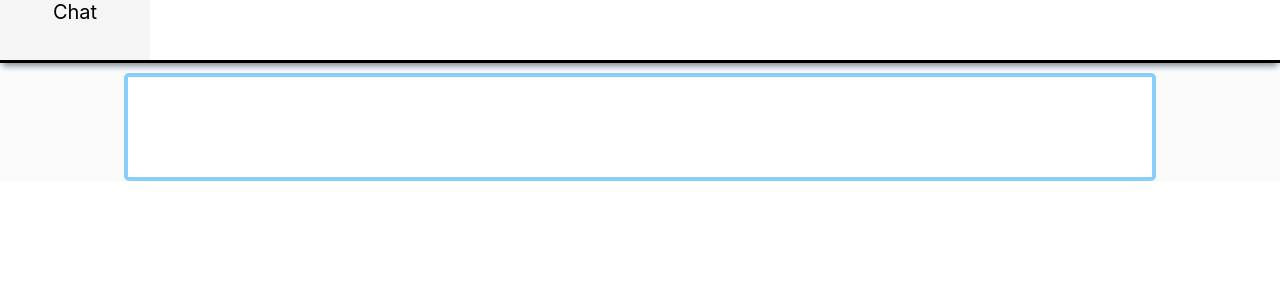
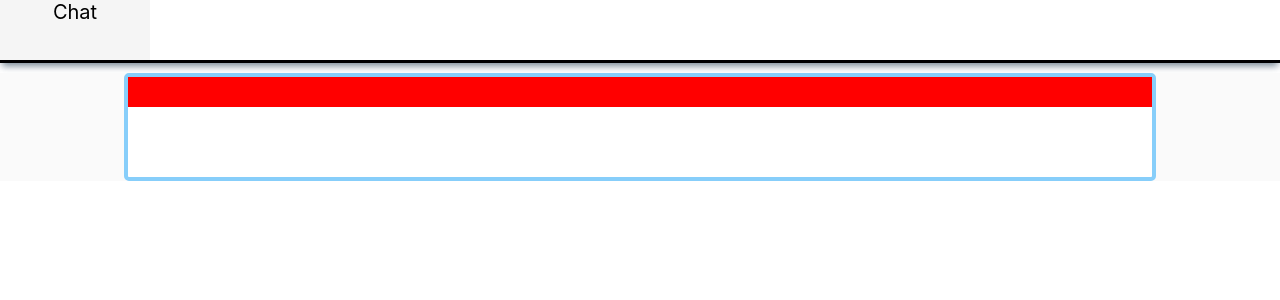
Before and after one commit to DanilErem/Forum, a React (Create React App) app in the folder frontend/: page / in a window 1280 px wide. Shown: the top 300 px of the page. Built offline with nearby package versions, Linux system fonts and the light colour scheme.

Commit message:
Update Chat.css

```diff
--- a/frontend/src/Chats/Chat/Chat.css
+++ b/frontend/src/Chats/Chat/Chat.css
@@ -13,5 +13,11 @@
 
 }
 .chat-header{
-
+    width: 100%;
+    height: 30px;
+    background-color: red;
 }
+.chat-header p {
+    font-size: 20px;
+    margin-top: 0;
+}
```
